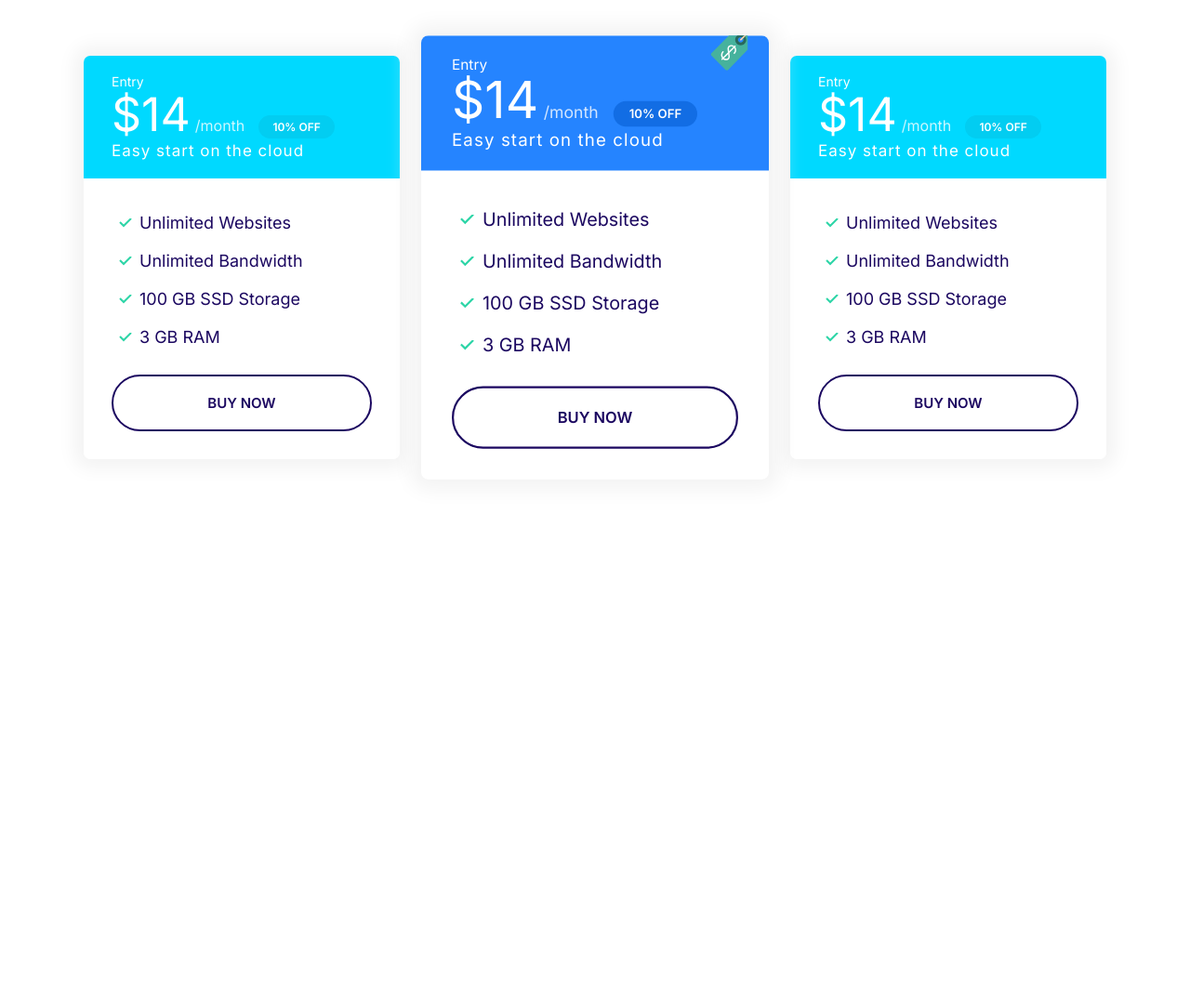
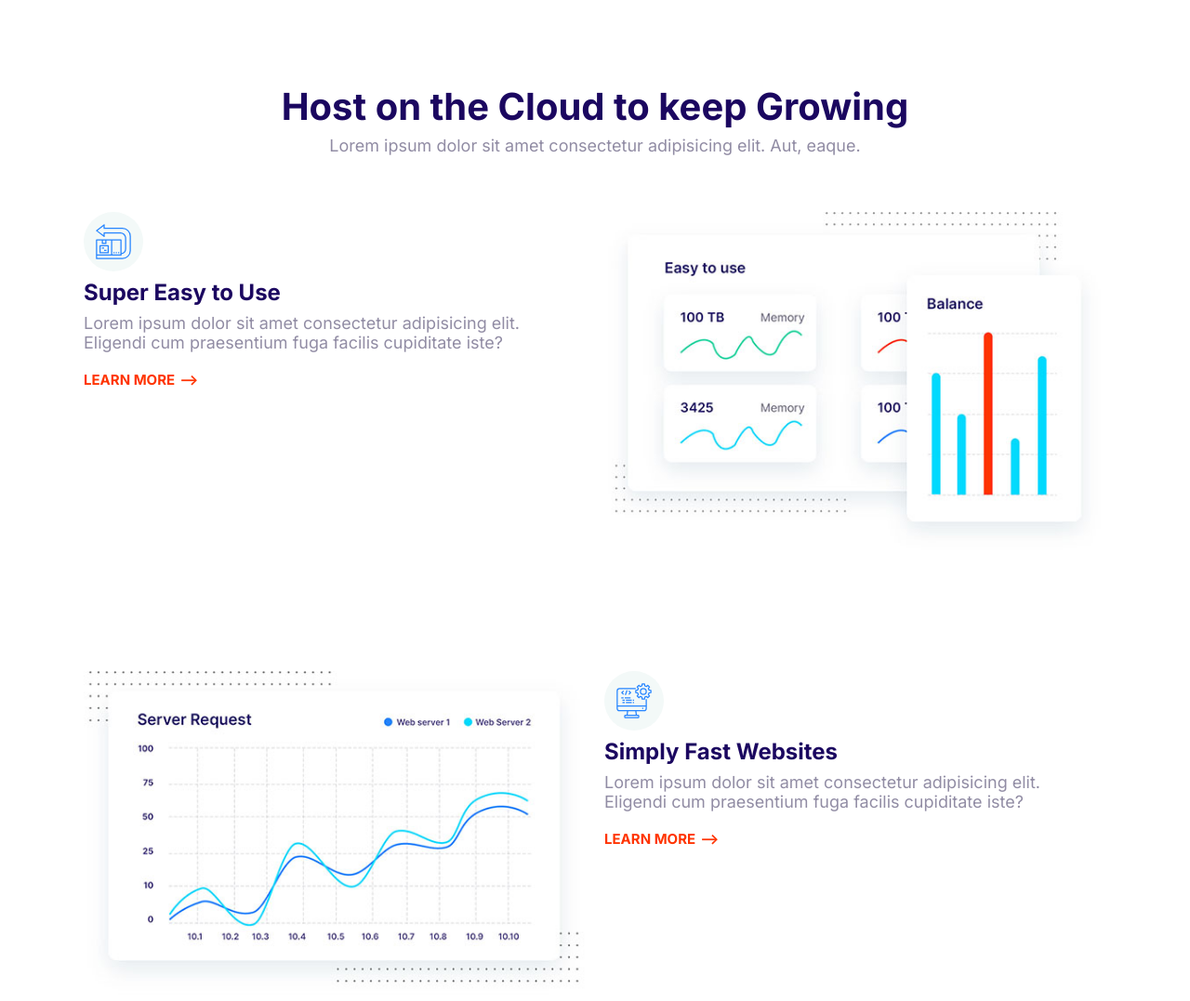
Before and after one commit to coodybag/Demo-project2022, a plain HTML site: page projectOne/HTML/index.html in a window 1280 px wide. Shown: the top 1077 px of the page at 93% size. Before the commit the page ends 800 px from the top, so only its background shows below. Drawn offline with Linux system fonts and the light colour scheme.

Commit message:
Define features component.

```diff
--- a/projectOne/CSS/styles.css
+++ b/projectOne/CSS/styles.css
@@ -666,3 +666,24 @@ a {
   max-width: 500px;
   margin: 0 auto;
 }
+
+/*FEATURES*/
+.feature:first-of-type {
+  margin-top: 6rem;
+}
+.feature__heading {
+  margin: 1rem 0;
+}
+.feature {
+  gap: 4rem 2rem;
+  margin: 12rem 0;
+}
+.feature__image {
+  width: 100%;
+}
+
+@media screen and (min-width: 768px) {
+  .feature:nth-of-type(even) .feature__content {
+    order: 2;
+  }
+}
--- a/projectOne/HTML/index.html
+++ b/projectOne/HTML/index.html
@@ -15,70 +15,93 @@
     <link rel="stylesheet" href="../CSS/styles.css" />
   </head>
   <body>
-    <section class="block container block-plans">
-      <div class="grid grid--1x3">
-        <div class="plan">
-          <div class="card card--secondary">
-            <header class="card__header">
-              <h3 class="plan__name">Entry</h3>
-              <span class="plan__price">$14</span>
-              <span class="plan__billing-cycle">/month</span>
-              <span class="badge badge--secondary badge--small">10% OFF</span>
-              <span class="plan__description">Easy start on the cloud</span>
-            </header>
-            <div class="card__body">
-              <ul class="list list--tick">
-                <li class="list__item">Unlimited Websites</li>
-                <li class="list__item">Unlimited Bandwidth</li>
-                <li class="list__item">100 GB SSD Storage</li>
-                <li class="list__item">3 GB RAM</li>
-              </ul>
-              <button class="btn btn--outline btn--block">Buy Now</button>
-            </div>
-          </div>
+    <section class="block container">
+      <header class="block__header">
+        <h2>Host on the Cloud to keep Growing</h2>
+        <p>
+          Lorem ipsum dolor sit amet consectetur adipisicing elit. Aut, eaque.
+        </p>
+      </header>
+      <article class="grid grid--1x2 feature">
+        <div class="feature__content">
+          <span class="icon-container">
+            <svg class="icon icon--primary">
+              <use xlink:href="../images/sprite.svg#easy"></use>
+            </svg>
+          </span>
+          <h3 class="feature__heading">Super Easy to Use</h3>
+          <p>
+            Lorem ipsum dolor sit amet consectetur adipisicing elit. Eligendi
+            cum praesentium fuga facilis cupiditate iste?
+          </p>
+          <a href="#" class="link-arrow">Learn More</a>
         </div>
-        <div class="plan plan--price-tag">
-          <div class="card card--primary">
-            <header class="card__header">
-              <h3 class="plan__name">Entry</h3>
-              <span class="plan__price">$14</span>
-              <span class="plan__billing-cycle">/month</span>
-              <span class="badge badge--primary badge--small">10% OFF</span>
-              <span class="plan__description">Easy start on the cloud</span>
-            </header>
-            <div class="card__body">
-              <ul class="list list--tick">
-                <li class="list__item">Unlimited Websites</li>
-                <li class="list__item">Unlimited Bandwidth</li>
-                <li class="list__item">100 GB SSD Storage</li>
-                <li class="list__item">3 GB RAM</li>
-              </ul>
-              <button class="btn btn--outline btn--block">Buy Now</button>
-            </div>
-          </div>
+        <picture>
+          <source
+            type="../images/webp"
+            srcset="../images/easy@1x.webp 1x, ../images/easy@2x.webp 2x" />
+          <source
+            type="../images/jpg"
+            srcset="../images/easy@1x.jpg 1x, ../images/easy@2x.jpg 2x" />
+          <img class="feature__image" src="../images/easy@1x.jpg" alt=""
+        /></picture>
+      </article>
+      <article class="grid grid--1x2 feature">
+        <div class="feature__content">
+          <span class="icon-container">
+            <svg class="icon icon--primary">
+              <use xlink:href="../images/sprite.svg#computer"></use>
+            </svg>
+          </span>
+          <h3 class="feature__heading">Simply Fast Websites</h3>
+          <p>
+            Lorem ipsum dolor sit amet consectetur adipisicing elit. Eligendi
+            cum praesentium fuga facilis cupiditate iste?
+          </p>
+          <a href="#" class="link-arrow">Learn More</a>
         </div>
-        <div class="plan">
-          <div class="card card--secondary">
-            <header class="card__header">
-              <h3 class="plan__name">Entry</h3>
-              <span class="plan__price">$14</span>
-              <span class="plan__billing-cycle">/month</span>
-              <span class="badge badge--secondary badge--small">10% OFF</span>
-              <span class="plan__description">Easy start on the cloud</span>
-            </header>
-            <div class="card__body">
-              <ul class="list list--tick">
-                <li class="list__item">Unlimited Websites</li>
-                <li class="list__item">Unlimited Bandwidth</li>
-                <li class="list__item">100 GB SSD Storage</li>
-                <li class="list__item">3 GB RAM</li>
-              </ul>
-              <button class="btn btn--outline btn--block">Buy Now</button>
-            </div>
-          </div>
+        <picture>
+          <source
+            type="../images/webp"
+            srcset="../images/fast@1x.webp 1x, ../images/fast@2x.webp 2x" />
+          <source
+            type="../images/jpg"
+            srcset="../images/fast@1x.jpg 1x, ../images/fast@2x.jpg 2x" />
+          <img class="feature__image" src="../images/fast@1x.jpg" alt=""
+        /></picture>
+      </article>
+      <article class="grid grid--1x2 feature">
+        <div class="feature__content">
+          <span class="icon-container">
+            <svg class="icon icon--primary">
+              <use xlink:href="../images/sprite.svg#wordpress"></use>
+            </svg>
+          </span>
+          <h3 class="feature__heading">WordPress Made Easy</h3>
+          <p>
+            Lorem ipsum dolor sit amet consectetur adipisicing elit. Eligendi
+            cum praesentium fuga facilis cupiditate iste?
+          </p>
+          <a href="#" class="link-arrow">Learn More</a>
         </div>
-      </div>
+        <picture>
+          <source
+            type="../images/webp"
+            srcset="
+              ../images/wordpress@1x.webp 1x,
+              ../images/wordpress@2x.webp 2x
+            " />
+          <source
+            type="../images/jpg"
+            srcset="
+              ../images/wordpress@1x.jpg 1x,
+              ../images/wordpress@2x.jpg 2x
+            " />
+          <img class="feature__image" src="../images/wordpress@1x.jpg" alt=""
+        /></picture>
+      </article>
     </section>
+
     <script src="../JS/script.js"></script>
   </body>
 </html>
```
Also changed, not shown: projectOne/components/features.html (added, +81 -0 lines), projectOne/images/easy.jpg (added), projectOne/images/easy@1x.jpg (added), projectOne/images/easy@1x.webp (added), projectOne/images/easy@2x.jpg (added), projectOne/images/easy@2x.webp (added), projectOne/images/fast@1x.jpg (added), projectOne/images/fast@1x.webp (added), projectOne/images/fast@2x.jpg (added), projectOne/images/fast@2x.webp (added), projectOne/images/wordpress@1x.jpg (added), projectOne/images/wordpress@1x.webp (added), projectOne/images/wordpress@2x.jpg (added), projectOne/images/wordpress@2x.webp (added).
